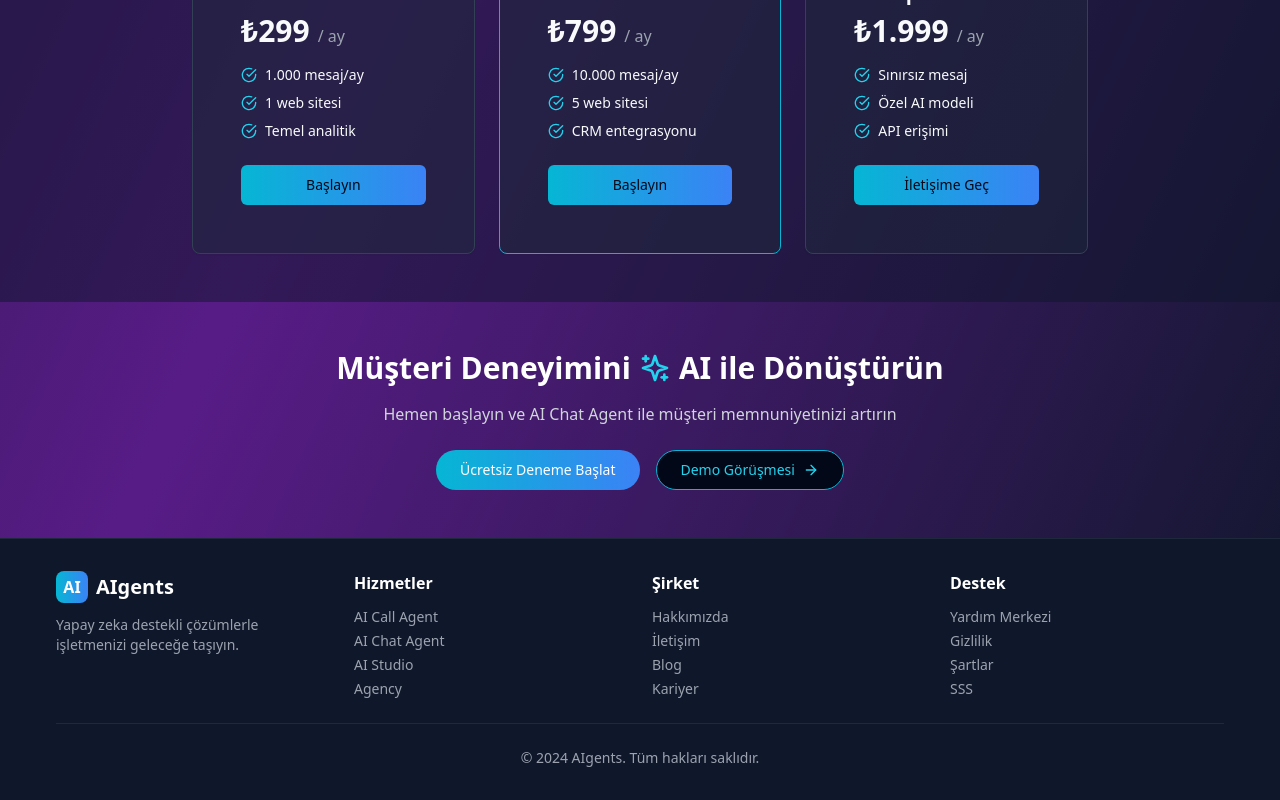
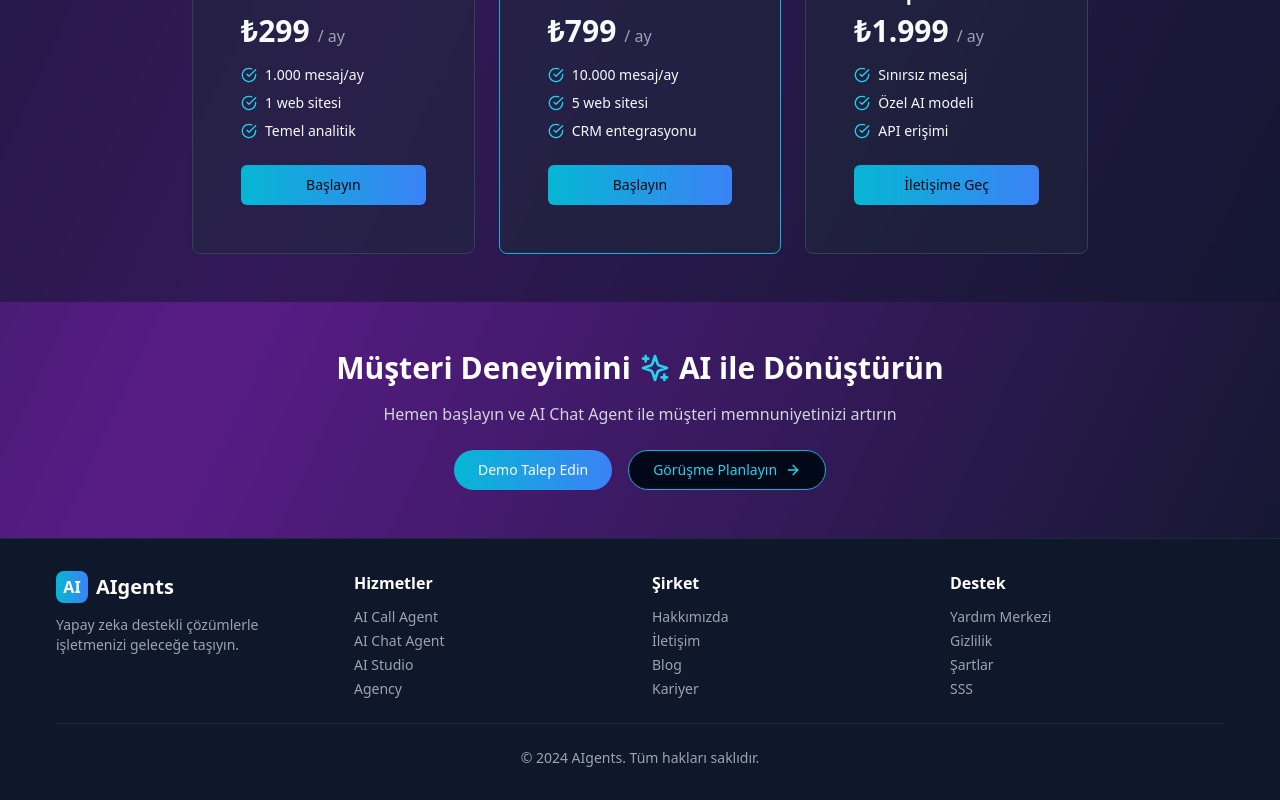
Before and after one commit to mjakoos/aigents4, a React (Vite) app: page /ai-chat-agent in a window 1280 px wide. Shown: the part 1996-2796 px from the top of the page. Built offline with nearby package versions, Linux system fonts and the light colour scheme.

Commit message:
Updated AIChatAgent.tsx

```diff
--- a/src/pages/AIChatAgent.tsx
+++ b/src/pages/AIChatAgent.tsx
@@ -359,10 +359,10 @@ export default function AIChatAgent() {
 
           <div className="flex flex-col sm:flex-row gap-4 justify-center">
             <Button className="bg-gradient-to-r from-cyan-500 to-blue-500 hover:from-cyan-600 hover:to-blue-600 text-white px-6 py-3 rounded-full">
-              Ücretsiz Deneme Başlat
+              Demo Talep Edin
             </Button>
             <Button variant="outline" className="border-cyan-500 text-cyan-400 hover:bg-cyan-500/10 px-6 py-3 rounded-full">
-              Demo Görüşmesi
+              Görüşme Planlayın
               <ArrowRight className="w-4 h-4 ml-2" />
             </Button>
           </div>
```
